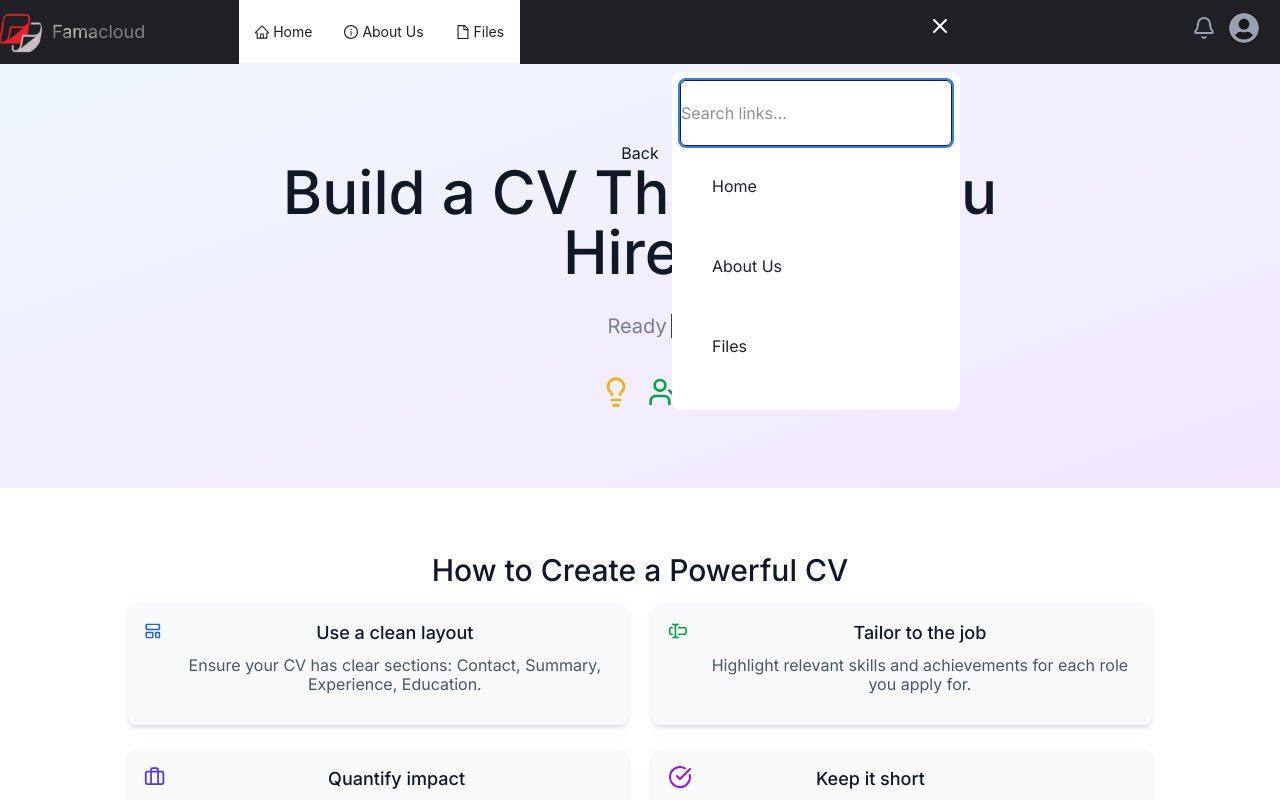
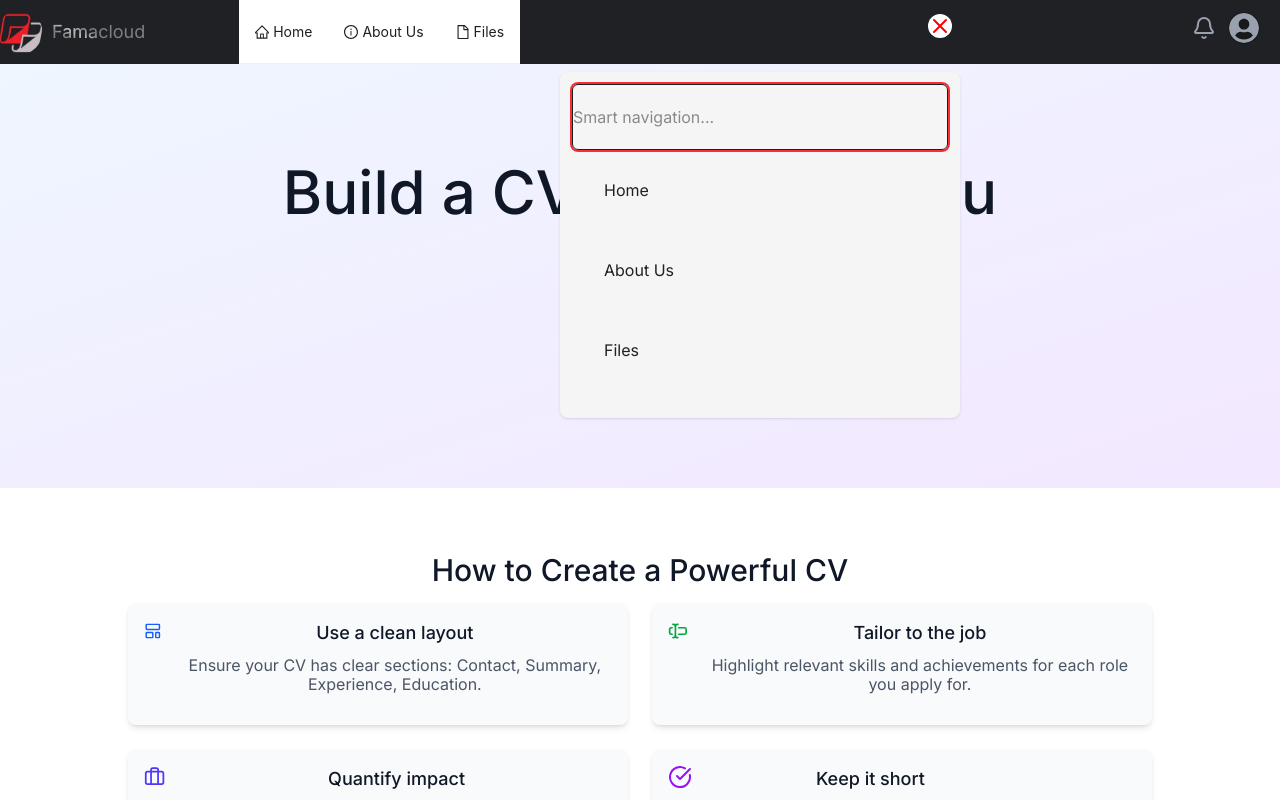
Before and after one commit to Ymffuture/Filebank, a React (Vite) app in the folder filebank-frontend/: page /cv in a window 1280 px wide. Both pictures are taken after a click on the button "Toggle search". Shown: the top 800 px of the page. Built offline with nearby package versions, Linux system fonts and the light colour scheme.

Commit message:
Update SearchBar.jsx

```diff
--- a/filebank-frontend/src/components/SearchBar.jsx
+++ b/filebank-frontend/src/components/SearchBar.jsx
@@ -6,13 +6,22 @@ import { Search, X } from "lucide-react";
 
 const links = [
   { name: "Home", url: "/" },
-  { name: "About Us", url: "/about" },
-  { name: "Files", url: "/services" },
-  { name: "AI assistant", url: "/full-screen-ai" },
-  { name: "Contact", url: "/change-plan" },
+  { name: "About Us", url: "/about-us" },
+  { name: "Files", url: "/files" },
+  { name: "AI Assistant", url: "/full-screen-ai" },
+  { name: "Change Plan", url: "/change-plan" },
   { name: "Blog", url: "/blog" },
   { name: "Dashboard", url: "/dashboard" },
+  { name: "Login", url: "/login" },
+  { name: "Register", url: "/register" },
+  { name: "Profile", url: "/profile" },
+  { name: "Settings", url: "/settings" },
+  { name: "Support", url: "/support" },
+  { name: "FAQ", url: "/faq" },
+  { name: "Terms & Conditions", url: "/terms" },
+  { name: "Privacy Policy", url: "/privacy" },
 ];
+
 
 const SearchBar = () => {
   const [open, setOpen] = useState(false);
@@ -35,9 +44,9 @@ const SearchBar = () => {
         aria-label="Toggle search"
       >
         {open ? (
-          <X style={{ fontSize: 20, color: "#fff" }} />
+          <X style={{ fontSize: 20, color: "#FF0000", background:"white", borderRadius:"50px"}} />
         ) : (
-          <Search style={{ fontSize: 26, color: "#9CA3AF" }} />
+          <Search style={{ fontSize: 30, color: "#9CA3AF" }} />
         )}
       </button>
 
@@ -49,15 +58,15 @@ const SearchBar = () => {
             animate={{ opacity: 1, y: 0 }}
             exit={{ opacity: 0, y: -10 }}
             transition={{ duration: 0.2 }}
-            className="absolute right-0 mt-2 w-72 bg-[#fff] rounded-lg p-2 z-50"
+            className="absolute right-0 mt-2 w-100 bg-[whitesmoke] shadow rounded-lg p-3 z-50"
           >
             {/* Input */}
             <input
               type="text"
               value={query}
               onChange={(e) => setQuery(e.target.value)}
-              placeholder="Search links..."
-              className="w-full border rounded-md focus:outline-none focus:ring-2 focus:ring-blue-500"
+              placeholder="Smart navigation... "
+              className="w-full border rounded-md focus:outline-none focus:ring-2 focus:ring-red-500"
               autoFocus
             />
 
```
